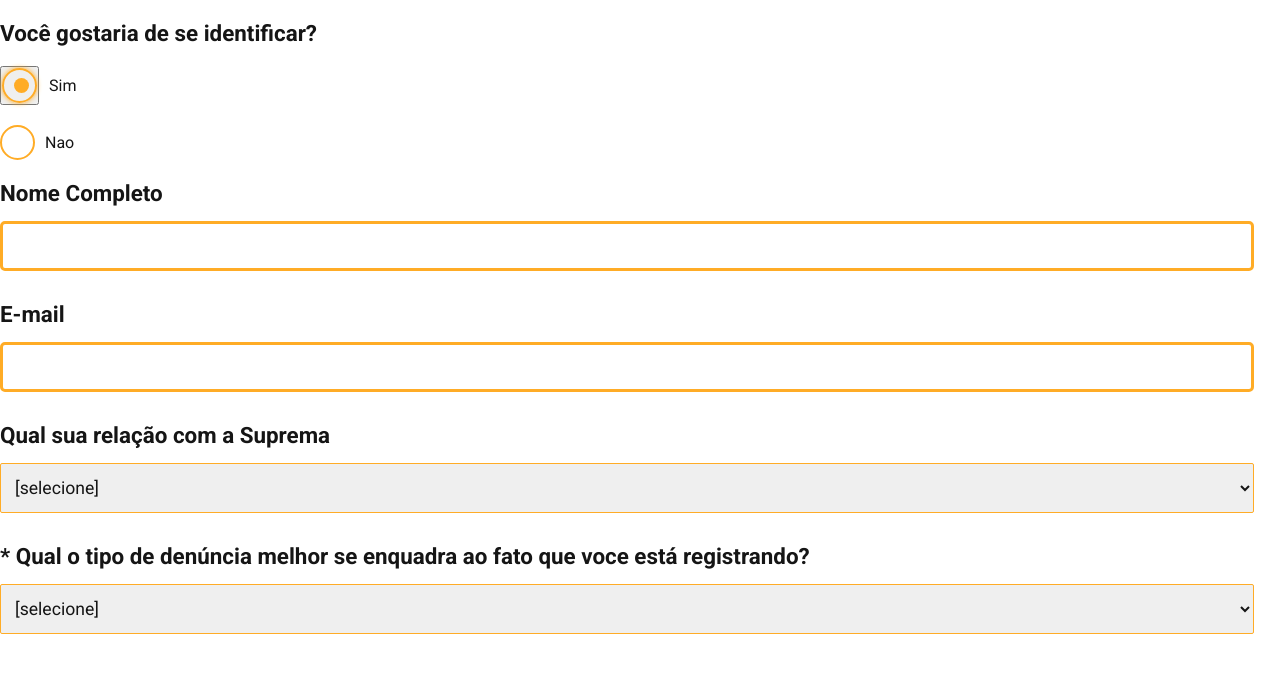
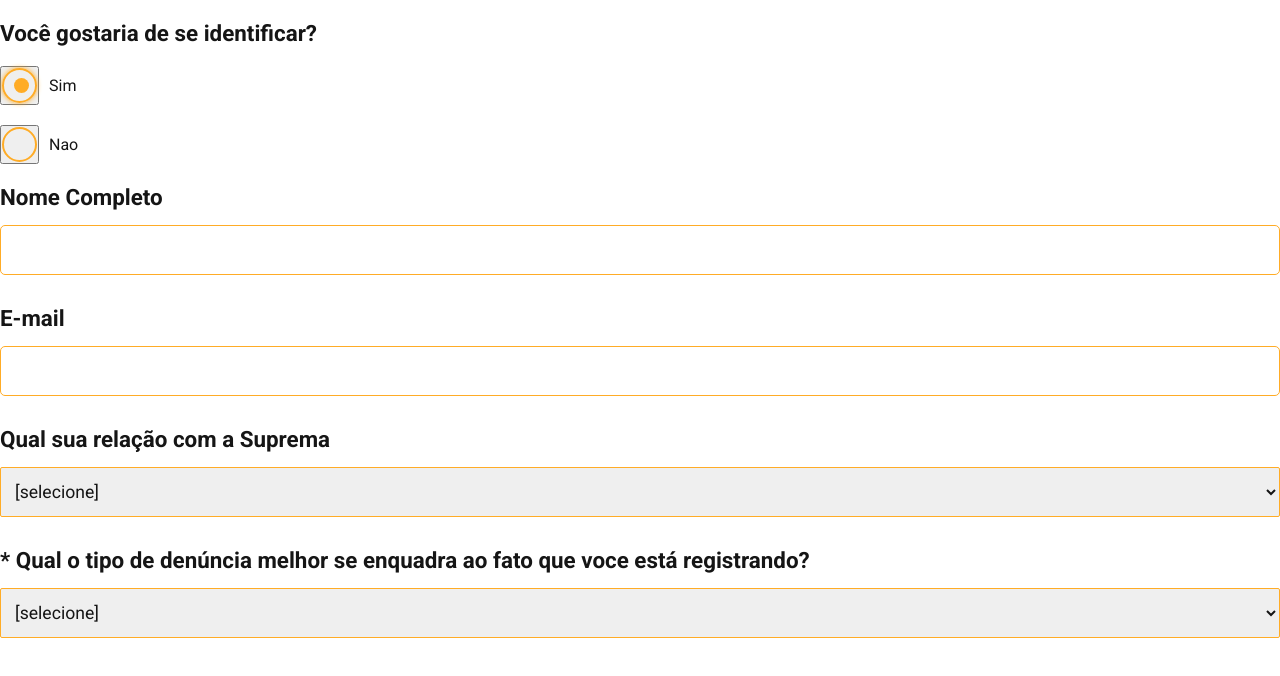
Before and after one commit to MarcioTezini/formulario-compliance, a plain HTML site: page index.html in a window 1280 px wide. Both pictures are taken after a click on the button 19 px from the left and 85 px from the top of the page. Drawn offline with Linux system fonts and the light colour scheme.

Commit message:
v1.4
- Adicionado função Aparecer da opção outros
- alteração  nas bordas

```diff
--- a/index.html
+++ b/index.html
@@ -25,7 +25,7 @@
                     <label for="radio1">Sim</label>
                 </div>
                 <div class="form-group">
-                    <input class="radio" type="radio" name="theradio" id="radio2" checked>
+                    <button onclick="inputshow()"><input class="radio" type="radio" name="theradio" id="radio2" checked></button>
                     <label for="radio2">Nao</label>
                 </div>
                 <div class="nome-email">
@@ -35,7 +35,7 @@
                     <input class="edit-input" id="email" type="email" name="Email">
                 </div>
                 <p><strong>Qual sua relação com a Suprema</strong></p>
-                <select name="selecao1" id="">
+                <select class="select1" onchange="aparecer()" name="selecao1" id="relacao-sup">
                     <option value="selecione">[selecione]</option>
                     <option value="colaboradar">Sou colaborador</option>
                     <option value="ex-colaborador">Sou ex-colaborador</option>
--- a/script.js
+++ b/script.js
@@ -7,3 +7,13 @@ function inputshow() {
         inputon.classList.add('open');
     }
 }
+function aparecer() {
+    var select = document.getElementById('relacao-sup');
+    let option = document.querySelector('.input1');
+    if (select.value =="outros" ){
+        option.classList.add ('open');
+    }
+     else {
+        option.classList.remove('open');
+    }
+}
--- a/style.css
+++ b/style.css
@@ -20,21 +20,25 @@ textarea {
     outline: 0;
     margin-top: 15px;
     margin-bottom: 30px;
-    border: 2px solid #ffac26;
+    border: 1px solid #ffac26;
 }
 
 .formulario {
+<<<<<<< Updated upstream
     max-width: 1300px;
+=======
+    max-width: 100%;
+>>>>>>> Stashed changes
     margin: auto;
 }
 
 select {
-    outline: 0;
+    outline: none;
     cursor: pointer;
     margin-top: 15px;
     margin-bottom: 30px;
     padding-left: 10px;
-    width: 98%;
+    width: 100%;
     height: 50px;
     border-radius: 2px;
     border: 1px solid #ffac26;
@@ -59,10 +63,10 @@ input {
 .edit-input {
     margin-top: 15px;
     margin-bottom: 30px;
-    width: 98%;
+    width: 100%;
     height: 50px;
     border-radius: 5px;
-    border: px solid #ffac26;
+    border: 1px solid #ffac26;
 }
 
 .edit-input:focus {
```
